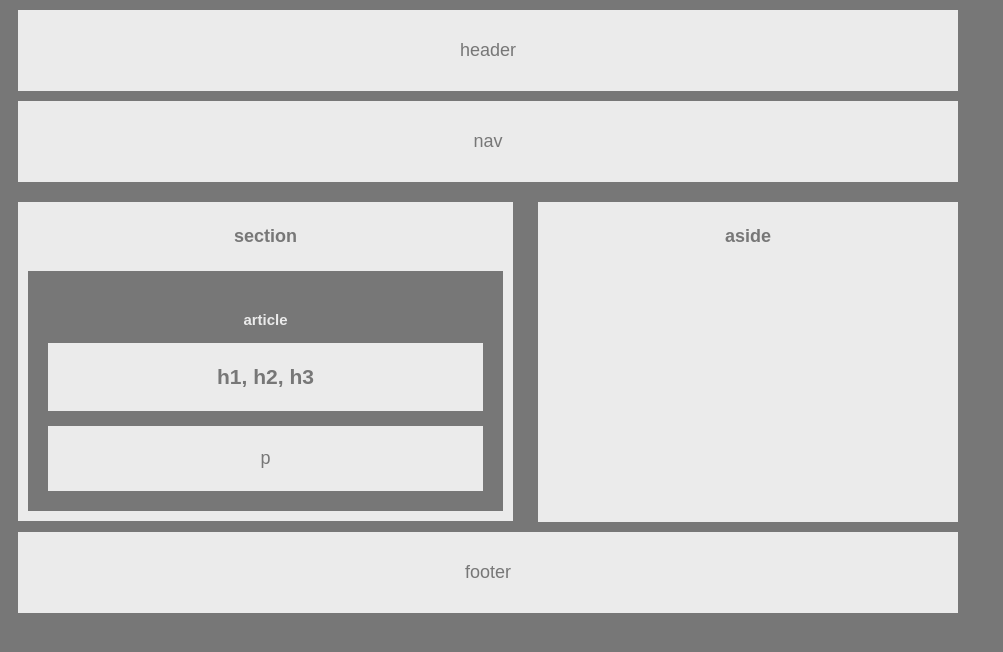
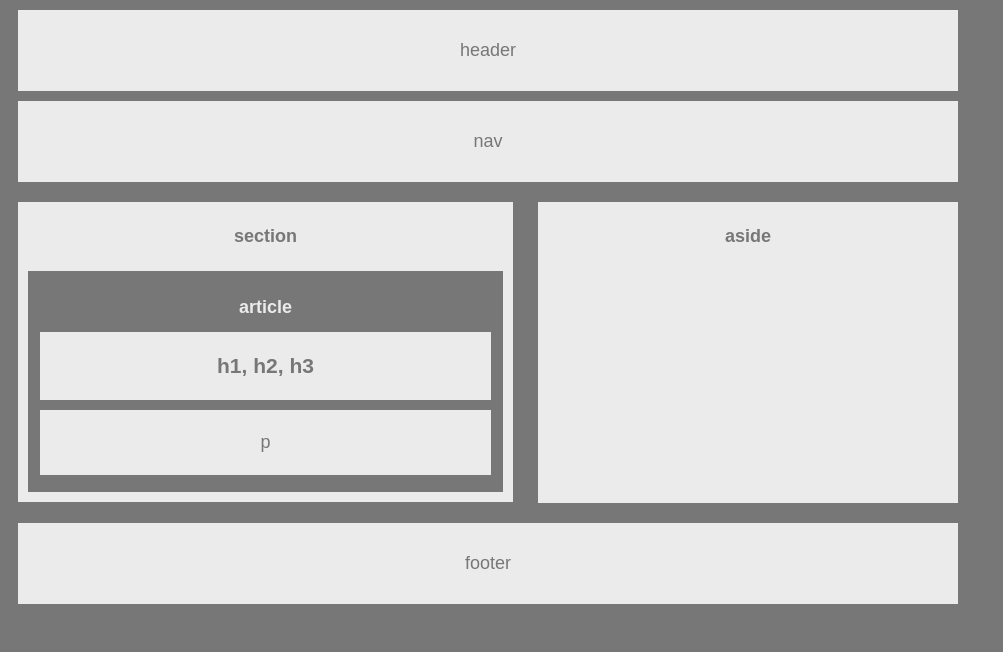
Before and after one commit to Dennis-The14th-web/HW-Wireframe, a plain HTML site: page index.html in a window 1280 px wide. Shown: the whole page, without its empty margins (0-1003 px from the left). Drawn offline with Linux system fonts and the light colour scheme.

Commit message:
üpdating new changes

```diff
--- a/index.html
+++ b/index.html
@@ -16,7 +16,7 @@
         <section>
             <h4>section</h4>
             <article>
-                <h5>article</h5>
+                <h4>article</h4>
                 <h1>h1, h2, h3</h1>
                 <p>p</p>
 
--- a/style.css
+++ b/style.css
@@ -25,7 +25,7 @@ aside {
     width: 420px;
     padding: 0px;
     float: right;
-    height: 320px;
+    height: 301px;
     margin: 10px;
     text-align: center;
 }
@@ -43,14 +43,14 @@ article {
     color: #ebebeb;
     background-color:#777;
     margin:10px;
-    padding: 15px;
+    padding: 2px;
 }
 
 h1 {
     color: #777;
     background-color: #ebebeb;
     padding: 22px;
-    margin: 5px;
+    margin: 10px;
     margin-top: 5px;
     position: relative;
     top: -10px;
@@ -60,11 +60,11 @@ p {
     color: #777;
     background-color: #ebebeb;
     padding: 22px;
-    margin: 5px;
-    margin-top: 2px;
+    margin: 10px;
+    margin-top: 5px;
     margin-bottom: 5px;
     position: relative;
-    top: -0px;
+    top: -10px;
 }
 
 footer {
@@ -74,4 +74,6 @@ footer {
     padding: 30px;
     margin: 10px;
     text-align: center;
+    position: relative;
+    top: 10px
 }
```
